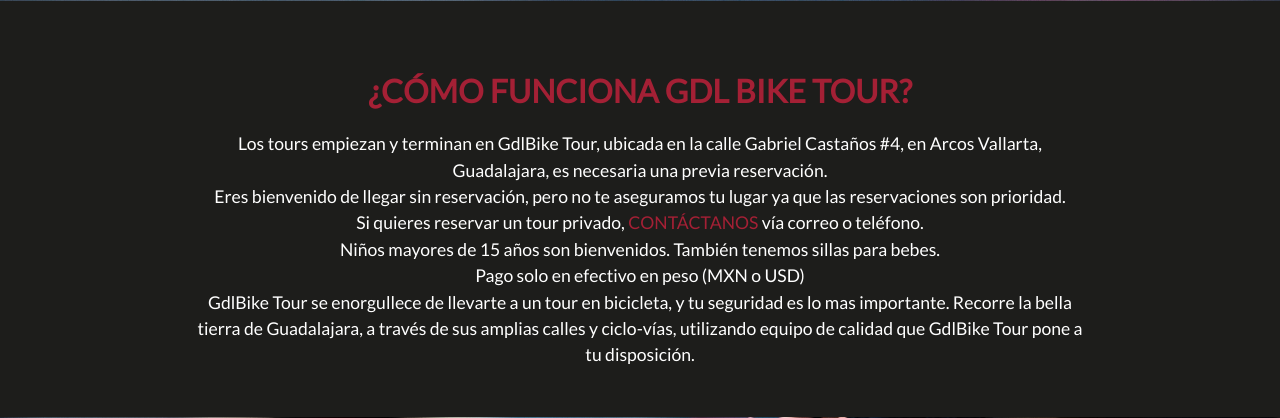
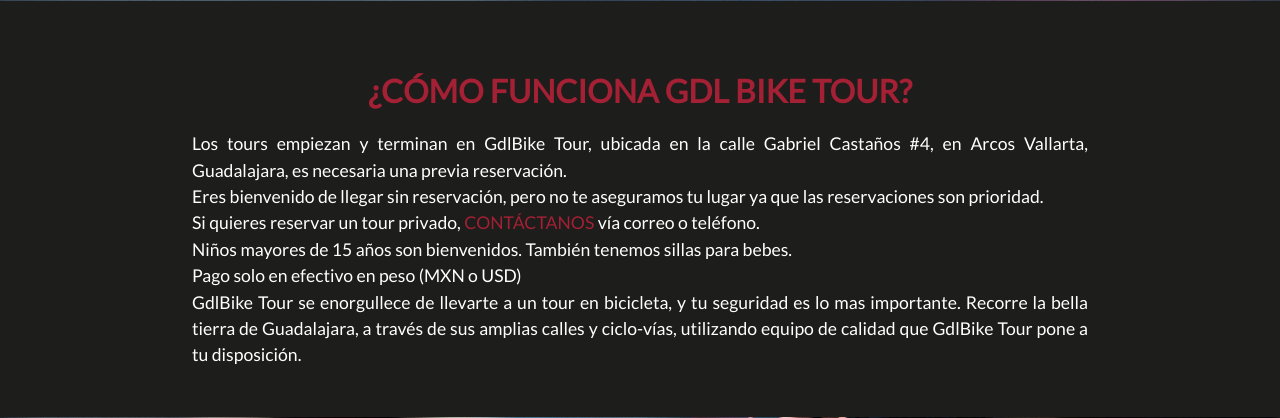
Before and after one commit to OcaOcaD/gdl_bike_tour, a PHP site: page / in a window 1280 px wide. Shown: the part 2670-3088 px from the top of the page. Run offline with PHP 8.4, Linux system fonts and the light colour scheme.

Commit message:
Ultimo cambiio

```diff
--- a/components/proceso/proceso.css
+++ b/components/proceso/proceso.css
@@ -21,7 +21,8 @@
     width: 70%;
 }
     .proceso__info p{
-        text-align: center;
+        width: 100%;
+        text-align: justify;
         margin: 0;
         line-height: 1.5em;
         font-size: 110%;
```
